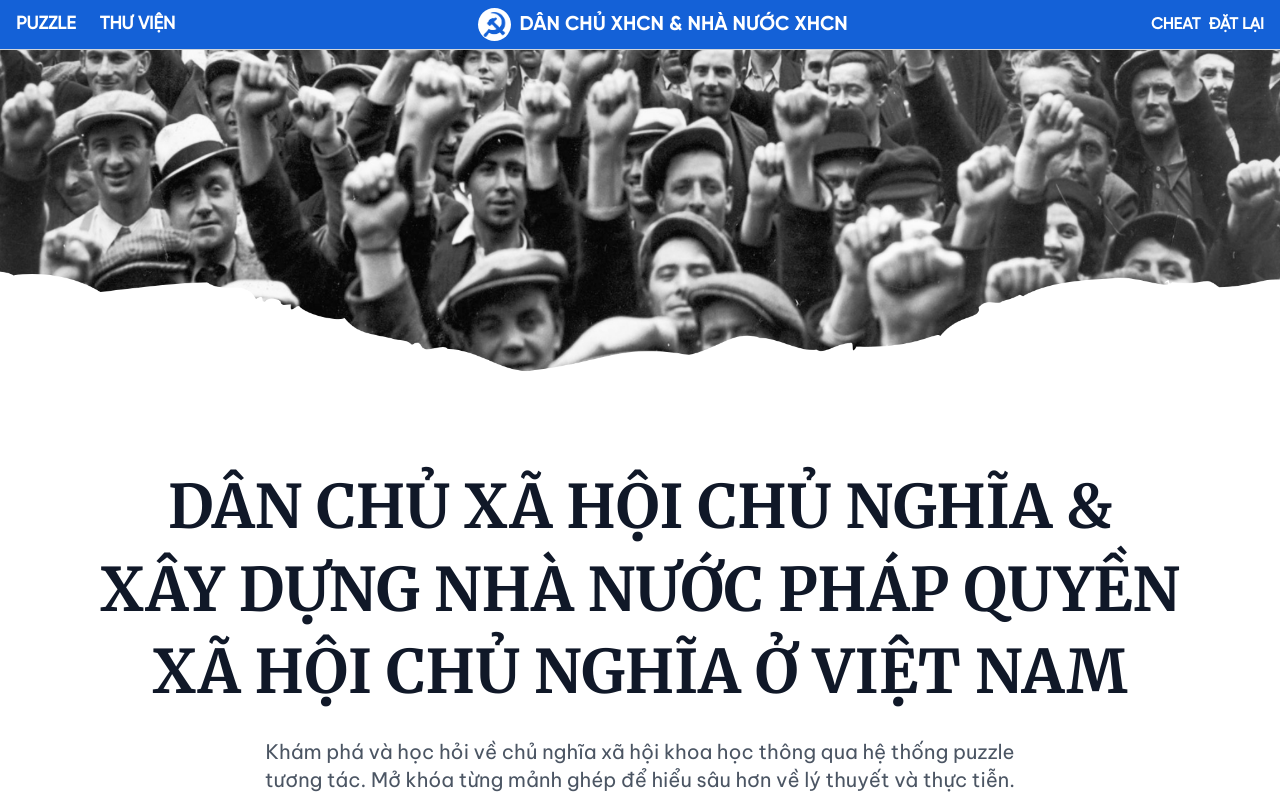
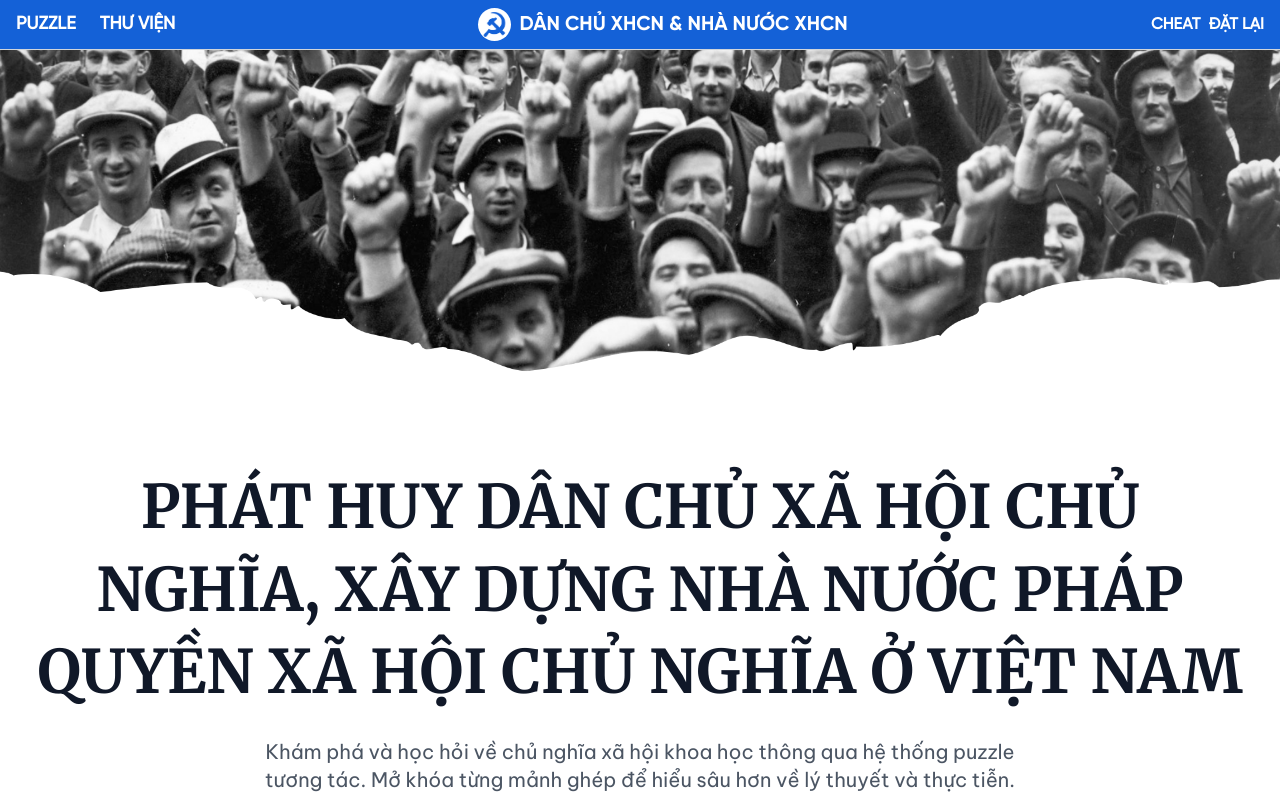
Before and after one commit to igrrrind/MLN131_Web, a Next.js app in the folder socialist-education-platform/: page / in a window 1280 px wide. Shown: the top 800 px of the page. Built offline with nearby package versions, Linux system fonts and the light colour scheme.

Commit message:
update hero title

```diff
--- a/socialist-education-platform/app/page.tsx
+++ b/socialist-education-platform/app/page.tsx
@@ -20,7 +20,7 @@ export default function HomePage() {
       </div>
       <main className="container mx-auto px-4 py-8">
       <div className="text-center mb-12">
-        <h1 className={`text-4xl md:text-6xl font-bold text-gray-900 mb-6 text-balance uppercase leading-snug ${merriweather.className}`}>dân chủ xã hội chủ nghĩa & xây dựng Nhà nước pháp quyền xã hội chủ nghĩa ở Việt Nam</h1>
+        <h1 className={`text-4xl md:text-6xl font-bold text-gray-900 mb-6 text-balance uppercase leading-snug ${merriweather.className}`}>Phát huy dân chủ xã hội chủ nghĩa, xây dựng Nhà nước pháp quyền xã hội chủ nghĩa ở Việt Nam</h1>
         <p className="text-xl text-muted-foreground max-w-3xl mx-auto text-pretty">
         Khám phá và học hỏi về chủ nghĩa xã hội khoa học thông qua hệ thống puzzle tương tác. Mở khóa từng mảnh ghép
         để hiểu sâu hơn về lý thuyết và thực tiễn.
```
